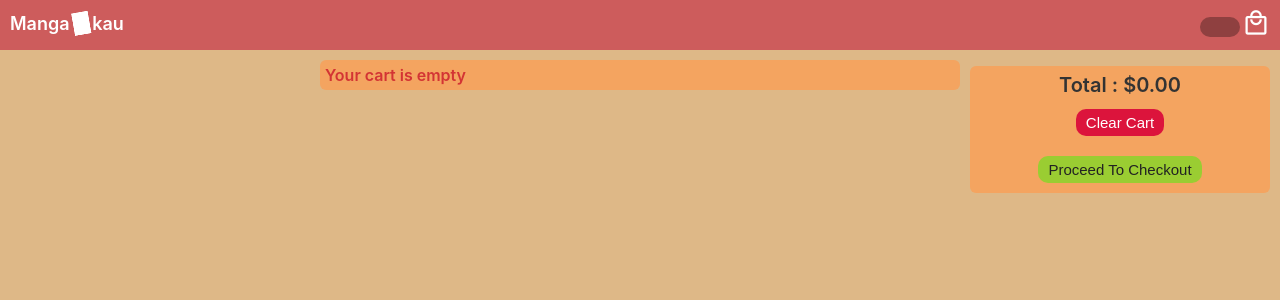
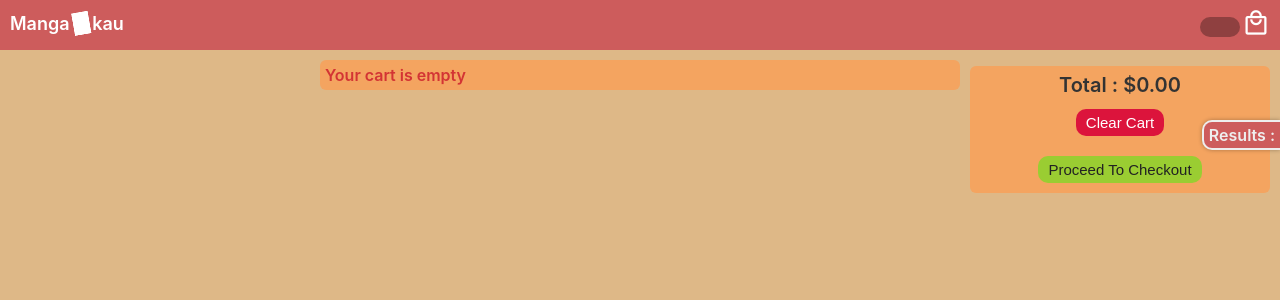
Before and after one commit to Aman-Jangid/Manga-O-kau, a React (Vite) app: page /cart in a window 1280 px wide. Shown: the top 300 px of the page. Built offline with nearby package versions, Linux system fonts and the light colour scheme; grey boxes are pictures that could not be loaded.

Commit message:
add filter results counter

```diff
--- a/src/App.css
+++ b/src/App.css
@@ -54,6 +54,10 @@ ul {
   display: flex;
   justify-content: space-between;
   align-items: center;
+}
+
+.searchResults {
+  display: none;
 }
 
 .Header .logo,
@@ -552,6 +556,10 @@ input::placeholder {
     overflow: auto;
   }
 
+  .searchResults {
+    display: block;
+  }
+
   .SideMenu {
     height: 70vh;
   }
--- a/src/App.jsx
+++ b/src/App.jsx
@@ -82,7 +82,13 @@ function App(props) {
 
   return (
     <div className="App">
-      <Header cartCount={props.cart.length} search={search} />
+      <Header
+        cartCount={props.cart.length}
+        search={search}
+        results={
+          filteredBooks.length === data.length ? null : filteredBooks.length
+        }
+      />
       <SideMenu setFilters={setFiltersSet} />
       <Content
         books={searching ? searchedBooks : filteredBooks}
--- a/src/components/Header.jsx
+++ b/src/components/Header.jsx
@@ -5,8 +5,29 @@ export default function Header(props) {
     props.search(e.target.value);
   };
 
+  const styles = {
+    display: props.results === null ? 'none' : 'block',
+    position: 'absolute',
+    right: '0',
+    top: '12rem',
+    border: '2px solid #eee',
+    borderRight: 'none',
+    background: 'indianred',
+    color: '#eee',
+    fontWeight: '600',
+    padding: '3px 5px',
+    boxShadow: '0px 0px 4px 0px rgba(0,0,0,0.3)',
+    borderRadius: '10px',
+    marginLeft: '3px',
+    borderBottomRightRadius: '0px',
+    borderTopRightRadius: '0px',
+  };
+
   return (
     <div className="Header">
+      <div className="searchResults" style={styles}>
+        Results : {props.results}
+      </div>
       <Link
         to="/"
         className="logo"
```
